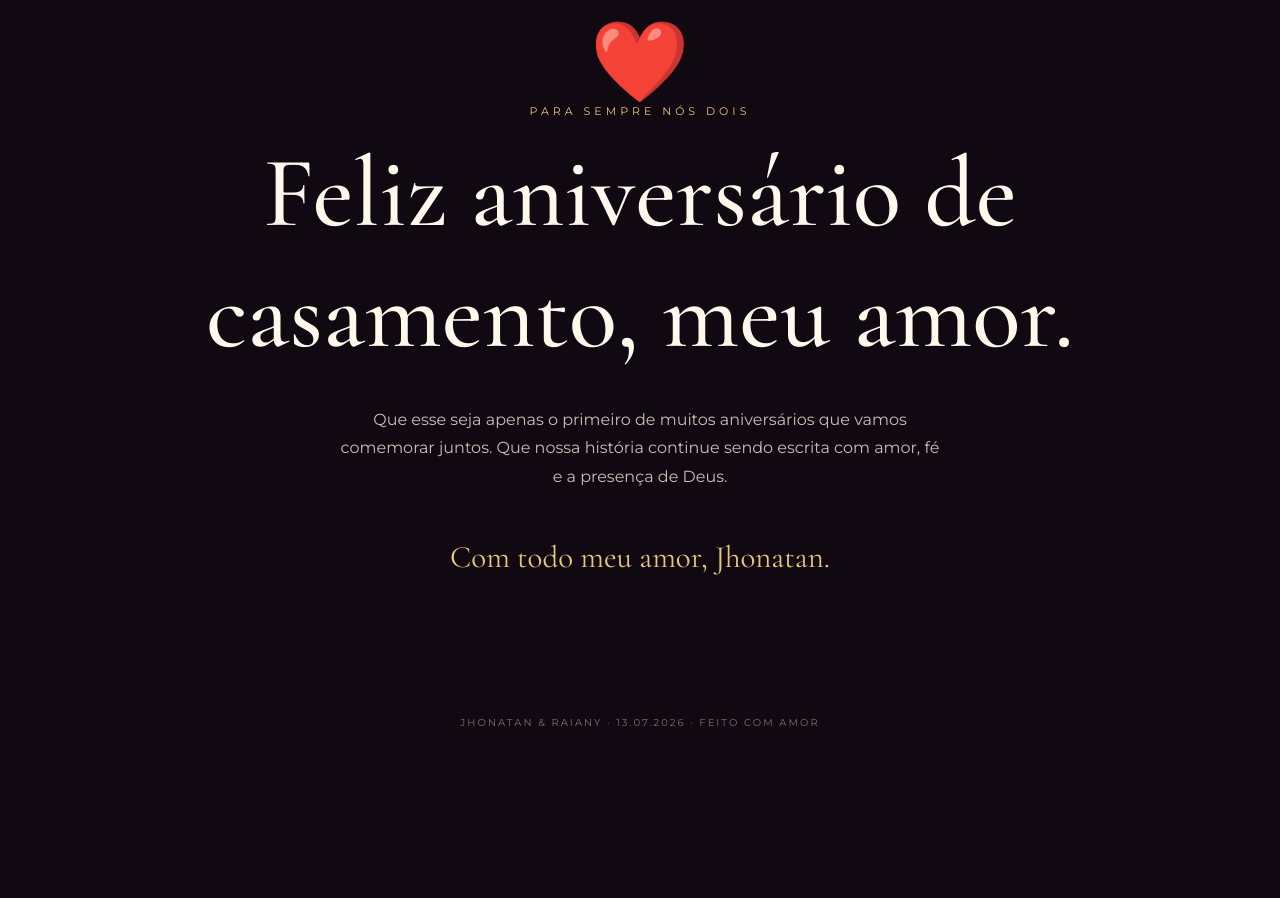
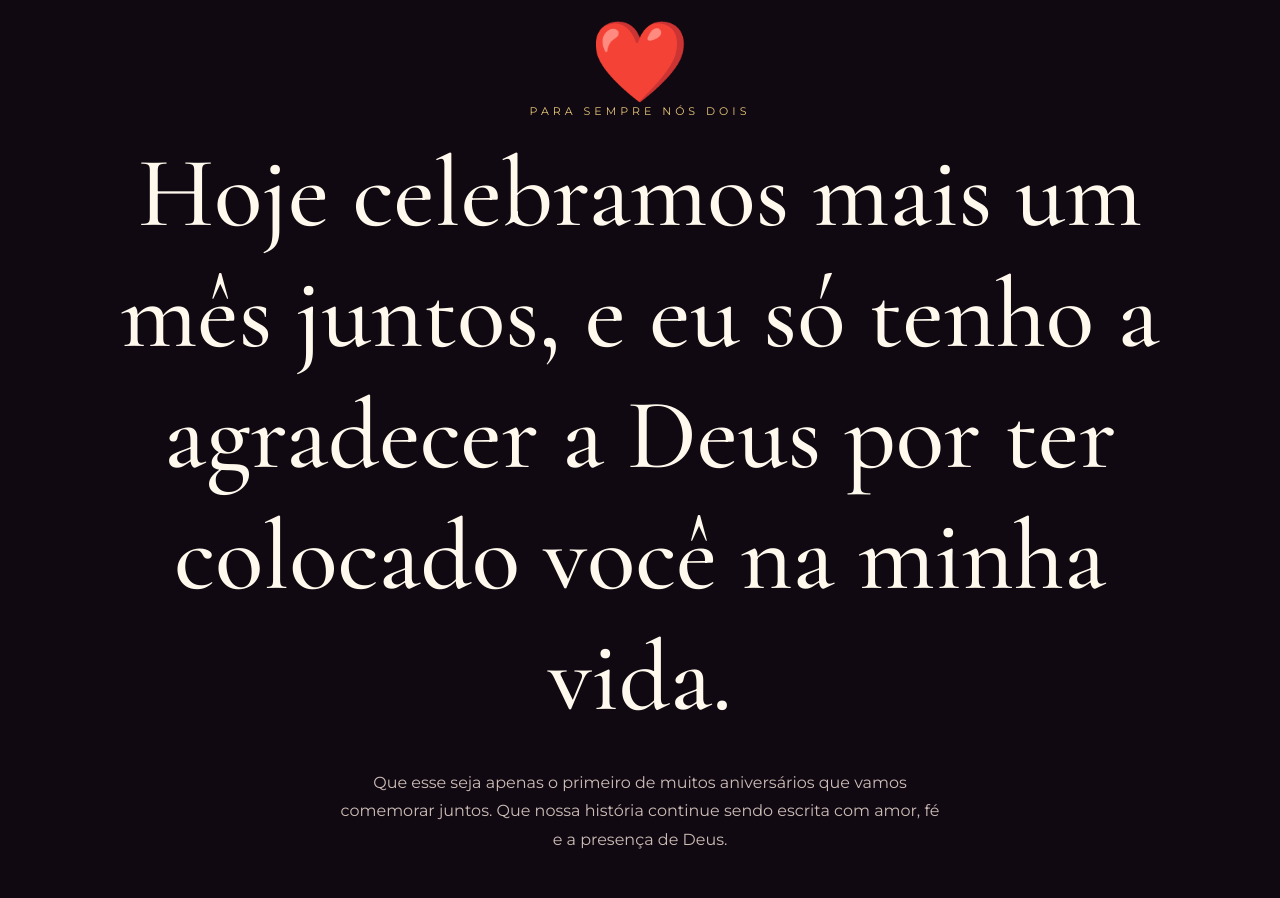
Before and after one commit to jhonatangama1001-max/jhonatanraiany, a plain HTML site: page index.html in a window 1280 px wide. Shown: the part 5080-5978 px from the top of the page. Before the commit the page ends 5844 px from the top, so only its background shows below. Drawn offline with nearby package versions, Linux system fonts and the light colour scheme; files whose address does not match are found by name.

Commit message:
Update index.html

```diff
--- a/index.html
+++ b/index.html
@@ -107,7 +107,7 @@ footer{text-align:center;padding:35px;color:#806f6d;font-size:10px;letter-spacin
 <section class="final">
 <div class="final-heart">❤️</div>
 <div class="section-kicker">Para sempre nós dois</div>
-<h2>Feliz aniversário de casamento, meu amor.</h2>
+<h2>Hoje celebramos mais um mês juntos, e eu só tenho a agradecer a Deus por ter colocado você na minha vida.</h2>
 <p>Que esse seja apenas o primeiro de muitos aniversários que vamos comemorar juntos. Que nossa história continue sendo escrita com amor, fé e a presença de Deus.</p>
 <div class="signature">Com todo meu amor, Jhonatan.</div>
 </section>
```
